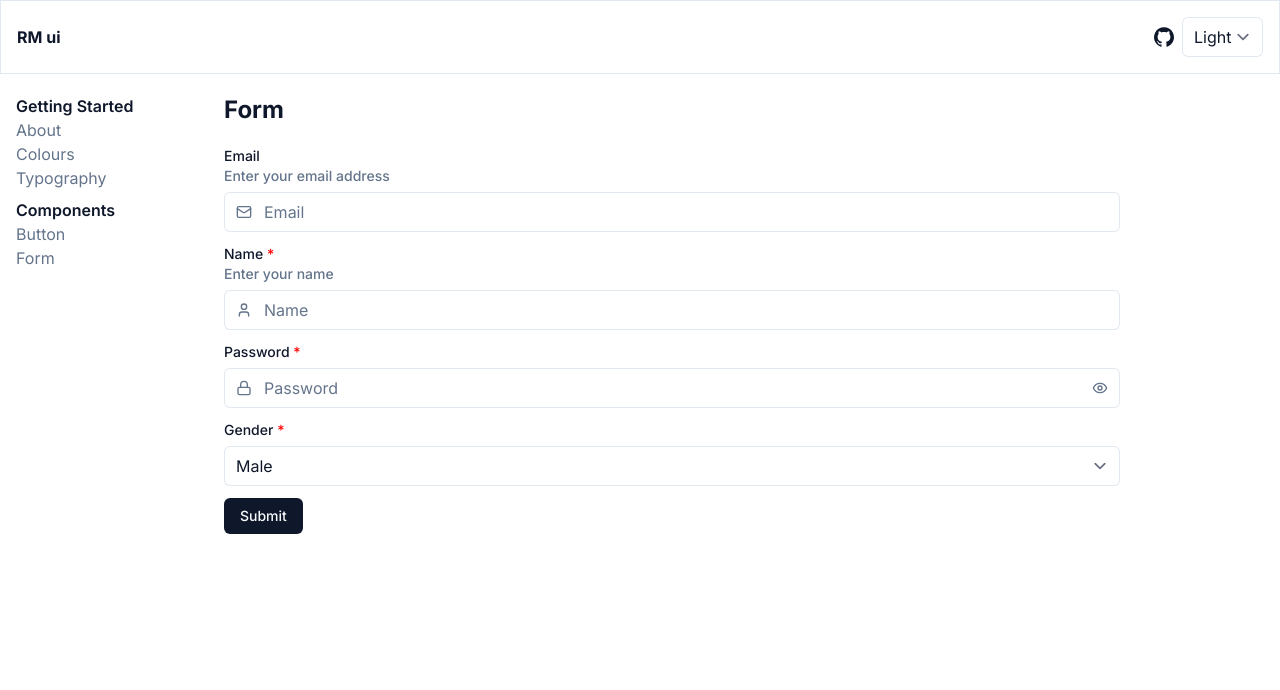
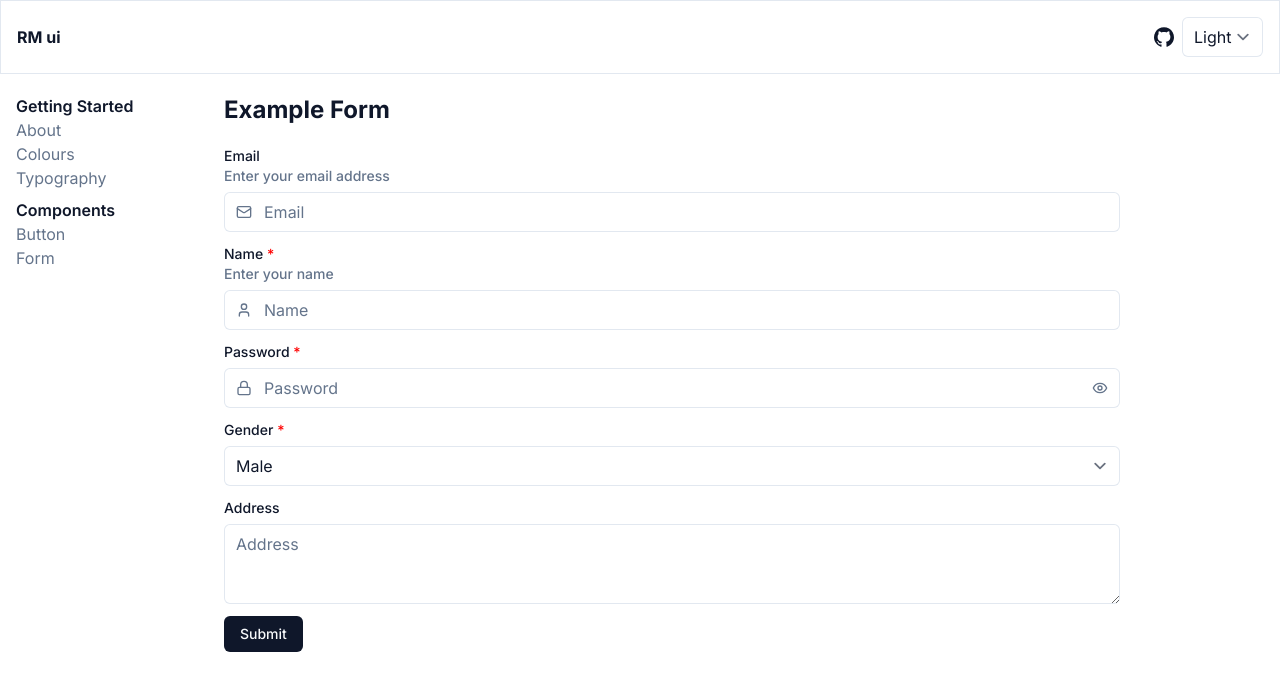
Before and after one commit to ramaakbar/rm-design-system, a Next.js app: page /components/form in a window 1280 px wide. Shown: the top 690 px of the page. Built offline with nearby package versions, Linux system fonts and the light colour scheme.

Commit message:
add textarea component

```diff
--- /dev/null
+++ b/src/components/ui/form/textArea.tsx
@@ -0,0 +1,45 @@
+import { ComponentProps, forwardRef } from "react";
+import { twMerge } from "tailwind-merge";
+
+import FormField from "./formField";
+
+export type NativeSelectProps = ComponentProps<"textarea"> & {
+  label?: string;
+  name: string;
+  description?: string;
+  error?: string;
+};
+
+const TextArea = forwardRef<HTMLTextAreaElement, NativeSelectProps>(
+  (
+    { label, description, required, disabled = false, error, ...props },
+    ref
+  ) => {
+    return (
+      <FormField
+        label={label}
+        description={description}
+        required={required}
+        name={props.name}
+        error={error}
+      >
+        <textarea
+          id={props.name}
+          ref={ref}
+          disabled={disabled}
+          required={required}
+          className={twMerge(
+            "block h-20 w-full rounded-md border-0 bg-transparent px-3 py-2 ring-1 ring-inset ring-input placeholder:text-muted-foreground invalid:text-muted-foreground focus:ring-2 focus:ring-inset focus:ring-indigo-600 disabled:cursor-not-allowed disabled:bg-muted disabled:opacity-50",
+            error &&
+              "text-destructive ring-destructive focus:ring-destructive/80"
+          )}
+          {...props}
+        />
+      </FormField>
+    );
+  }
+);
+
+TextArea.displayName = "TextArea";
+
+export default TextArea;
--- a/src/pages/components/form.tsx
+++ b/src/pages/components/form.tsx
@@ -6,6 +6,7 @@ import Button from "@/components/ui/button";
 import Form from "@/components/ui/form/form";
 import NativeSelect from "@/components/ui/form/nativeSelect";
 import PasswordInput from "@/components/ui/form/passwordInput";
+import TextArea from "@/components/ui/form/textArea";
 import TextInput from "@/components/ui/form/textInput";
 
 const schema = z.object({
@@ -21,6 +22,13 @@ const schema = z.object({
     message: "Password must be at least 2 character(s)",
   }),
   gender: z.union([z.literal("Male"), z.literal("Female")]),
+  address: z
+    .string()
+    .min(2, {
+      message: "Address must be at least 2 character(s)",
+    })
+    .optional()
+    .or(z.literal("")),
 });
 
 export default function FormPage() {
@@ -31,7 +39,7 @@ export default function FormPage() {
 
   return (
     <>
-      <h1 className="mb-5 text-2xl font-bold">Form</h1>
+      <h1 className="mb-5 text-2xl font-bold">Example Form</h1>
       <Form
         form={form}
         onSubmit={async (data) => {
@@ -46,6 +54,7 @@ export default function FormPage() {
             placeholder="Email"
             description="Enter your email address"
             startNode={Mail}
+            error={form.formState.errors.email?.message}
             {...form.register("email")}
           />
           <TextInput
@@ -55,6 +64,7 @@ export default function FormPage() {
             placeholder="Name"
             description="Enter your name"
             startNode={User}
+            error={form.formState.errors.name?.message}
             {...form.register("name")}
           />
           <PasswordInput
@@ -62,9 +72,15 @@ export default function FormPage() {
             required
             startNode={Lock}
             placeholder="Password"
+            error={form.formState.errors.password?.message}
             {...form.register("password")}
           />
-          <NativeSelect label="Gender" required {...form.register("gender")}>
+          <NativeSelect
+            label="Gender"
+            required
+            error={form.formState.errors.gender?.message}
+            {...form.register("gender")}
+          >
             <option value="" disabled>
               Choose gender
             </option>
@@ -74,6 +90,12 @@ export default function FormPage() {
               </option>
             ))}
           </NativeSelect>
+          <TextArea
+            label="Address"
+            placeholder="Address"
+            error={form.formState.errors.address?.message}
+            {...form.register("address")}
+          />
         </div>
         <Button type="submit" isLoading={form.formState.isSubmitting}>
           Submit
```
